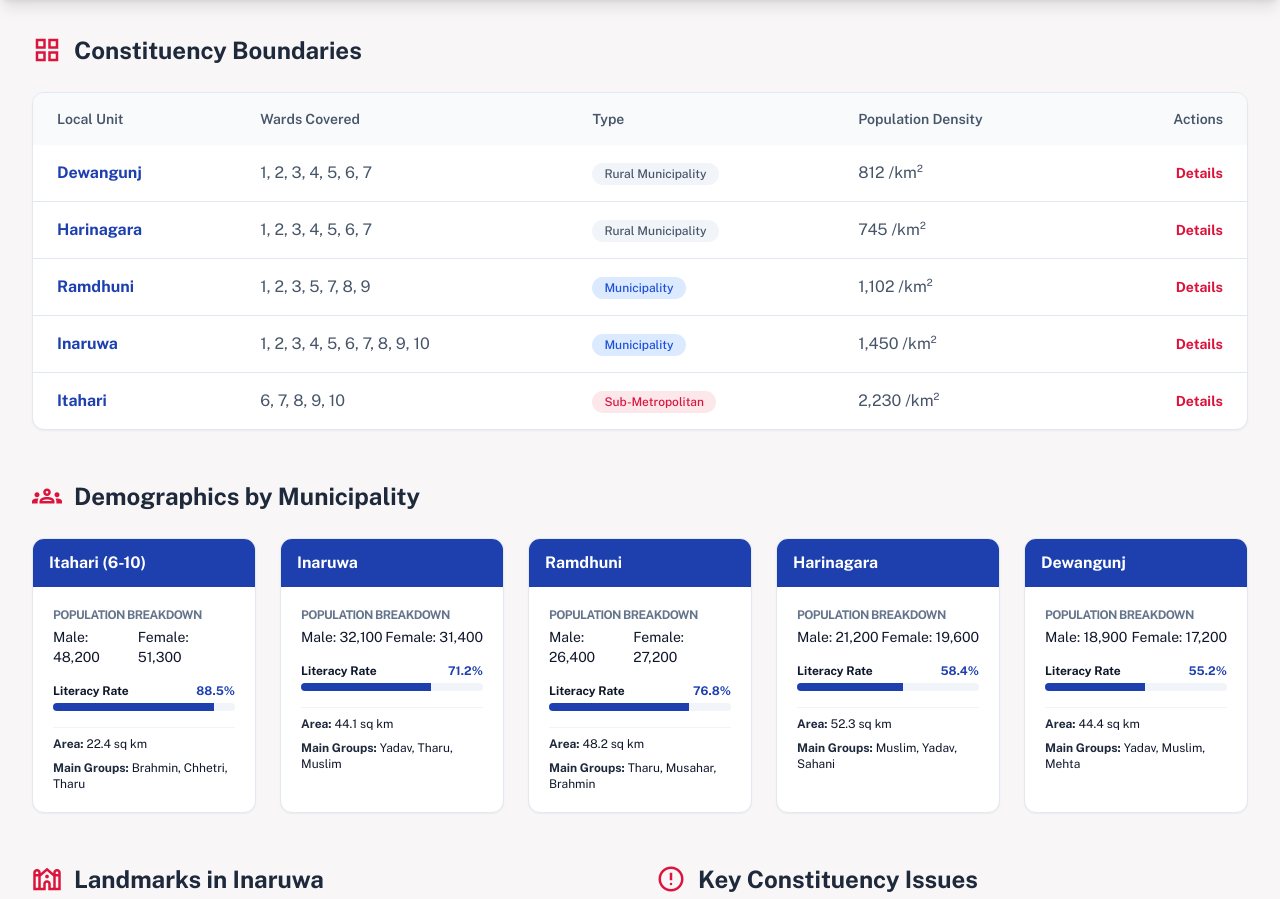
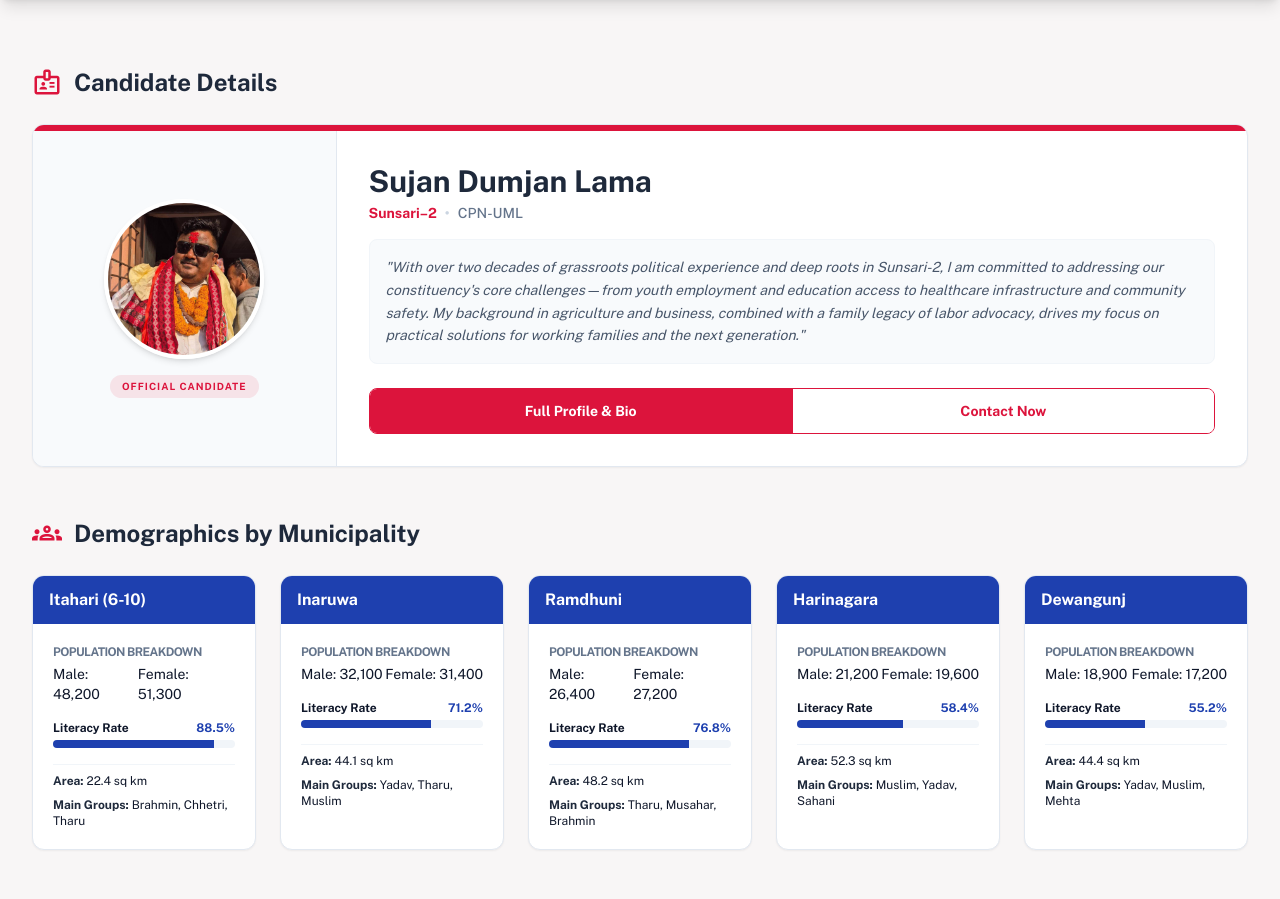
Before and after one commit to herdailydosenepal-beep/Sunsari2, a PHP site: page / in a window 1280 px wide. Shown: the part 98-997 px from the top of the page. Run offline with PHP 8.4, Linux system fonts and the light colour scheme; some libraries are stand-ins or nearby versions.

Commit message:
feat: Update candidate profile and enhance layout in candidate and index pages

```diff
--- a/data/candidate_data.json
+++ b/data/candidate_data.json
@@ -6,7 +6,7 @@
     "position": "Member of the House of Representatives",
     "affiliation": "CPN-UML",
     "image": "assets/images/sujan-lama.jpg",
-    "key_message": "Committed to serving Sunsari-2 through transparent governance and community-focused development."
+    "key_message": "With over two decades of grassroots political experience and deep roots in Sunsari-2, I am committed to addressing our constituency's core challenges—from youth employment and education access to healthcare infrastructure and community safety. My background in agriculture and business, combined with a family legacy of labor advocacy, drives my focus on practical solutions for working families and the next generation."
   },
   "background": {
     "education": "10+2 level education",
--- a/index.php
+++ b/index.php
@@ -1,55 +1,75 @@
 <?php require_once 'includes/header.php'; ?>
 
-<!-- Header Section - Dynamic Stats -->
+<main class="max-w-7xl mx-auto p-4 md:p-8 space-y-12">
+    <section class="mt-8">
+        <div class="flex items-center gap-3 mb-6">
+            <span class="material-symbols-outlined text-primary text-3xl">badge</span>
+            <h2 class="text-2xl font-bold text-slate-800 dark:text-white">Candidate Details</h2>
+        </div>
 
-<main class="max-w-7xl mx-auto p-4 md:p-8 space-y-12">
-    <!-- Section 1: Constituency Boundaries -->
-    <section>
-        <div class="flex items-center gap-3 mb-6">
-            <span class="material-symbols-outlined text-primary text-3xl">grid_view</span>
-            <h2 class="text-2xl font-bold text-slate-800 dark:text-white">Constituency Boundaries</h2>
-        </div>
         <div
             class="bg-white dark:bg-slate-800 rounded-xl shadow-sm border border-slate-200 dark:border-slate-700 overflow-hidden">
-            <div class="overflow-x-auto">
-                <table class="w-full text-left border-collapse">
-                    <thead>
-                        <tr class="bg-slate-50 dark:bg-slate-900/50">
-                            <th class="px-6 py-4 text-sm font-semibold text-slate-600 dark:text-slate-400">Local Unit
-                            </th>
-                            <th class="px-6 py-4 text-sm font-semibold text-slate-600 dark:text-slate-400">Wards Covered
-                            </th>
-                            <th class="px-6 py-4 text-sm font-semibold text-slate-600 dark:text-slate-400">Type</th>
-                            <th class="px-6 py-4 text-sm font-semibold text-slate-600 dark:text-slate-400">Population
-                                Density</th>
-                            <th class="px-6 py-4 text-sm font-semibold text-slate-600 dark:text-slate-400 text-right">
-                                Actions</th>
-                        </tr>
-                    </thead>
-                    <tbody class="divide-y divide-slate-200 dark:divide-slate-700">
-                        <?php foreach ($local_units as $unit): ?>
-                            <tr class="hover:bg-slate-50/50 dark:hover:bg-slate-700/50 transition-colors">
-                                <td class="px-6 py-4 font-bold text-secondary">
-                                    <?php echo htmlspecialchars($unit['name']); ?>
-                                </td>
-                                <td class="px-6 py-4 text-slate-600 dark:text-slate-300">
-                                    <?php echo htmlspecialchars($unit['wards']); ?>
-                                </td>
-                                <td class="px-6 py-4"><span
-                                        class="<?php echo htmlspecialchars($unit['type_class']); ?> px-3 py-1 rounded-full text-xs font-medium"><?php echo htmlspecialchars($unit['type']); ?></span>
-                                </td>
-                                <td class="px-6 py-4 text-slate-600 dark:text-slate-300">
-                                    <?php echo htmlspecialchars($unit['density']); ?>
-                                </td>
-                                <td class="px-6 py-4 text-right"><button
-                                        class="text-primary hover:underline text-sm font-bold">Details</button></td>
-                            </tr>
-                        <?php endforeach; ?>
-                    </tbody>
-                </table>
+            <div class="h-1.5 bg-primary w-full"></div>
+
+            <div class="p-0">
+                <div class="flex flex-col md:flex-row items-stretch">
+
+                    <div
+                        class="md:w-1/3 lg:w-1/4 bg-slate-50 dark:bg-slate-900/30 border-b md:border-b-0 md:border-r border-slate-200 dark:border-slate-700">
+                        <div class="p-6 flex flex-col items-center justify-center h-full">
+                            <div
+                                class="w-32 h-32 lg:w-40 lg:h-40 rounded-full overflow-hidden border-4 border-white dark:border-slate-700 shadow-md">
+                                <img class="w-full h-full object-cover"
+                                    alt="<?php echo htmlspecialchars($candidate_info['candidate']['name']); ?>"
+                                    src="<?php echo htmlspecialchars($candidate_info['candidate']['image']); ?>" />
+                            </div>
+                            <span
+                                class="mt-4 px-3 py-1 bg-primary/10 text-primary text-[10px] font-bold uppercase tracking-widest rounded-full">
+                                Official Candidate
+                            </span>
+                        </div>
+                    </div>
+
+                    <div class="p-6 md:p-8 flex-1 flex flex-col justify-center">
+                        <div class="mb-4 text-center md:text-left">
+                            <h3 class="text-3xl font-black text-slate-800 dark:text-white mb-1">
+                                <?php echo htmlspecialchars($candidate_info['candidate']['name']); ?>
+                            </h3>
+                            <p
+                                class="text-primary font-bold text-sm flex items-center justify-center md:justify-start gap-2">
+                                <span><?php echo htmlspecialchars($candidate_info['candidate']['constituency']); ?></span>
+                                <span class="text-slate-300">•</span>
+                                <span
+                                    class="text-slate-500 dark:text-slate-400 font-medium"><?php echo htmlspecialchars($candidate_info['candidate']['affiliation']); ?></span>
+                            </p>
+                        </div>
+
+                        <div
+                            class="bg-slate-50 dark:bg-slate-900/50 p-4 rounded-lg border border-slate-100 dark:border-slate-700 mb-6">
+                            <p class="text-slate-600 dark:text-slate-300 text-sm leading-relaxed italic">
+                                "<?php echo htmlspecialchars($candidate_info['candidate']['key_message']); ?>"
+                            </p>
+                        </div>
+
+                        <div
+                            class="grid grid-cols-1 sm:grid-cols-2 gap-0 border border-primary rounded-lg overflow-hidden">
+                            <a href="https://sujanlama.com" target="_blank"
+                                class="bg-primary text-white text-center py-3 font-bold hover:bg-opacity-90 transition-all text-sm">
+                                Full Profile & Bio
+                            </a>
+                            <a href="https://forms.gle/cUi2Wy9VAPjMtcKH8" target="_blank"
+                                class="bg-white dark:bg-transparent text-primary text-center py-3 font-bold hover:bg-primary/5 transition-all text-sm border-t sm:border-t-0 sm:border-l border-primary">
+                                Contact Now
+                            </a>
+                        </div>
+                    </div>
+
+                </div>
             </div>
         </div>
     </section>
+
+
     <!-- Section 2: Demographics -->
     <section>
         <div class="flex items-center gap-3 mb-6">
@@ -60,11 +80,14 @@
             <?php foreach ($index_data['demographics'] as $demo): ?>
                 <div
                     class="bg-white dark:bg-slate-800 rounded-xl shadow-sm overflow-hidden border border-slate-200 dark:border-slate-700">
-                    <div class="bg-secondary text-white px-4 py-3 font-bold"><?php echo htmlspecialchars($demo['name']); ?>
-                        <?php echo isset($demo['wards']) ? '(' . htmlspecialchars($demo['wards']) . ')' : ''; ?></div>
+                    <div class="bg-secondary text-white px-4 py-3 font-bold">
+                        <?php echo htmlspecialchars($demo['name']); ?>
+                        <?php echo isset($demo['wards']) ? '(' . htmlspecialchars($demo['wards']) . ')' : ''; ?>
+                    </div>
                     <div class="p-5 space-y-4">
                         <div>
-                            <p class="text-xs text-slate-500 uppercase font-bold tracking-tighter mb-1">Population Breakdown
+                            <p class="text-xs text-slate-500 uppercase font-bold tracking-tighter mb-1">Population
+                                Breakdown
                             </p>
                             <div class="flex justify-between text-sm">
                                 <span>Male: <?php echo htmlspecialchars($demo['male_population']); ?></span>
@@ -84,7 +107,8 @@
                         <div class="pt-2 border-t border-slate-100 dark:border-slate-700 text-xs space-y-2">
                             <p><strong class="text-slate-800 dark:text-slate-200">Area:</strong>
                                 <?php echo htmlspecialchars($demo['area']); ?>
-                                <?php echo htmlspecialchars($demo['area_unit']); ?></p>
+                                <?php echo htmlspecialchars($demo['area_unit']); ?>
+                            </p>
                             <p><strong class="text-slate-800 dark:text-slate-200">Main Groups:</strong>
                                 <?php echo htmlspecialchars($demo['main_groups']); ?></p>
                         </div>
@@ -111,8 +135,10 @@
                         </div>
                         <div>
                             <h3 class="font-bold text-slate-800 dark:text-white">
-                                <?php echo htmlspecialchars($landmark['name']); ?></h3>
-                            <p class="text-sm text-slate-500 mb-2"><?php echo htmlspecialchars($landmark['location']); ?>
+                                <?php echo htmlspecialchars($landmark['name']); ?>
+                            </h3>
+                            <p class="text-sm text-slate-500 mb-2">
+                                <?php echo htmlspecialchars($landmark['location']); ?>
                             </p>
                             <span
                                 class="text-xs bg-slate-100 dark:bg-slate-700 px-2 py-1 rounded"><?php echo htmlspecialchars($landmark['type']); ?></span>
@@ -150,8 +176,10 @@
                                 </div>
                                 <div>
                                     <p class="font-bold text-slate-800 dark:text-white">
-                                        <?php echo htmlspecialchars($issue['title']); ?></p>
-                                    <p class="text-sm text-slate-500"><?php echo htmlspecialchars($issue['description']); ?>
+                                        <?php echo htmlspecialchars($issue['title']); ?>
+                                    </p>
+                                    <p class="text-sm text-slate-500">
+                                        <?php echo htmlspecialchars($issue['description']); ?>
                                     </p>
                                 </div>
                             </li>
```
Also changed, not shown: candidate.php (+5 -6 lines).
